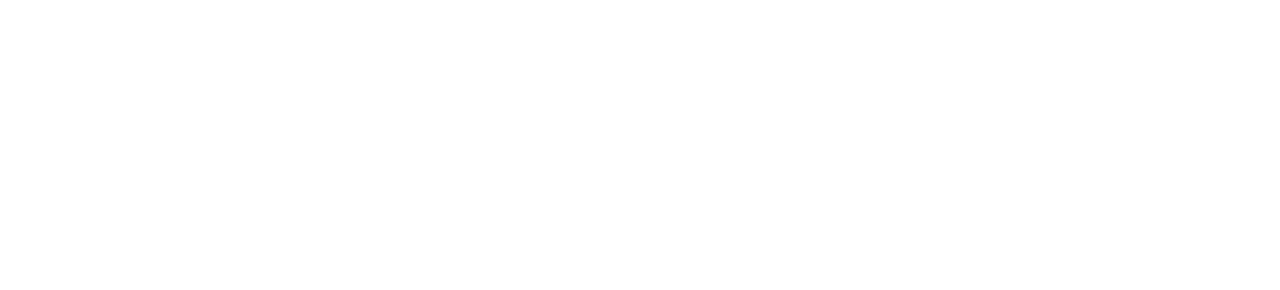
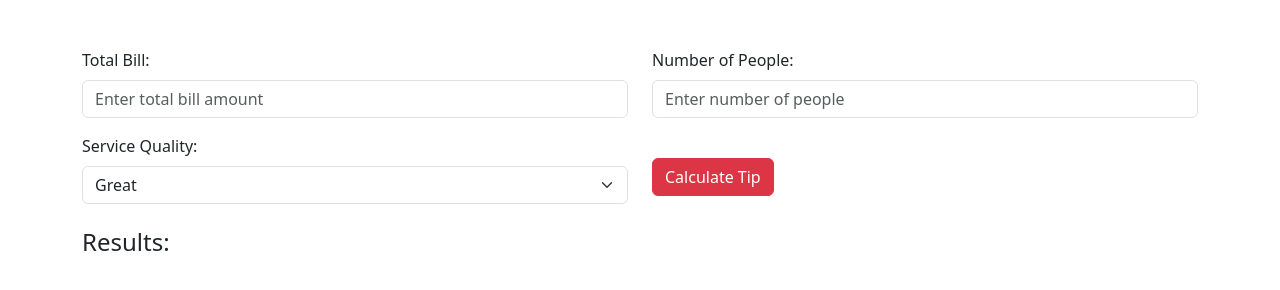
Before and after one commit to AaronM524/Tip-Calculator, a plain HTML site: page index.html in a window 1280 px wide. Drawn offline with nearby package versions, Linux system fonts and the light colour scheme.

Commit message:
Updated HTML to use js

```diff
--- a/index.html
+++ b/index.html
@@ -1,44 +1,76 @@
 <!doctype html>
 <html lang="en">
+
 <head>
     <title>Tip Calculator Project</title>
     <!-- Required meta tags -->
     <meta charset="utf-8" />
-        <meta
-            name="viewport"
-            content="width=device-width, initial-scale=1, shrink-to-fit=no"
-        />
+    <meta name="viewport" content="width=device-width, initial-scale=1, shrink-to-fit=no" />
 
     <!-- Bootstrap CSS v5.2.1 -->
-        <link
-            href="https://cdn.jsdelivr.net/npm/bootstrap@5.3.2/dist/css/bootstrap.min.css"
-            rel="stylesheet"
-            integrity="sha384-T3c6CoIi6uLrA9TneNEoa7RxnatzjcDSCmG1MXxSR1GAsXEV/Dwwykc2MPK8M2HN"
-            crossorigin="anonymous"
-        />
+    <link href="https://cdn.jsdelivr.net/npm/bootstrap@5.3.2/dist/css/bootstrap.min.css" rel="stylesheet"
+        integrity="sha384-T3c6CoIi6uLrA9TneNEoa7RxnatzjcDSCmG1MXxSR1GAsXEV/Dwwykc2MPK8M2HN" crossorigin="anonymous" />
 </head>
 
 <body>
     <header>
         <!-- place navbar here -->
     </header>
-        <main></main>
+    <main>
+        <div class="container mt-5">
+            <div class="row">
+                <div class="col-md-6">
+                    <!-- User Input Total Bill Amount -->
+                    <label for="totalBill" class="form-label">Total Bill:</label>
+                    <input type="text" class="form-control" id="totalBill" placeholder="Enter total bill amount">
+                </div>
+                <div class="col-md-6">
+                    <!-- User Input Total number of Ppl -->
+                    <label for="numOfPeople" class="form-label">Number of People:</label>
+                    <input type="text" class="form-control" id="numOfPeople" placeholder="Enter number of people">
+                </div>
+            </div>
+            <div class="row mt-3">
+                <div class="col-md-6">
+                    <!-- Dropdown for Service Quality-->
+                    <label for="serviceQuality" class="form-label">Service Quality:</label>
+                    <select  id="serviceQuality" class="form-select">
+                        <option value="Great">Great</option>
+                        <option value="Good">Good</option>
+                        <option value="Poor">Poor</option>
+                    </select>
+                </div>
+                <div class="col-md-6 mt-4">
+                    <!-- Button to run trigger the calculation-->
+                    <button class="btn btn-danger" onclick="calculateAndDisplay()">Calculate Tip</button>
+                </div>
+            </div>
+             <div class="row mt-4">
+                <div class="col-md-12">
+                    <!-- Results Section -->
+                    <h4>Results:</h4>
+                    <p id="tipResult"></p>
+                    <p id="totalBillResult"></p>
+                    <p id="amtPerPersonResult"></p>
+                </div>
+            </div>
+        </div>
+
+
+    </main>
     <footer>
         <!-- place footer here -->
     </footer>
     <!-- Bootstrap JavaScript Libraries -->
-        <script
-            src="https://cdn.jsdelivr.net/npm/@popperjs/core@2.11.8/dist/umd/popper.min.js"
+    <script src="https://cdn.jsdelivr.net/npm/@popperjs/core@2.11.8/dist/umd/popper.min.js"
         integrity="sha384-I7E8VVD/ismYTF4hNIPjVp/Zjvgyol6VFvRkX/vR+Vc4jQkC+hVqc2pM8ODewa9r"
-            crossorigin="anonymous"
-        ></script>
+        crossorigin="anonymous"></script>
 
-        <script
-            src="https://cdn.jsdelivr.net/npm/bootstrap@5.3.2/dist/js/bootstrap.min.js"
+    <script src="https://cdn.jsdelivr.net/npm/bootstrap@5.3.2/dist/js/bootstrap.min.js"
         integrity="sha384-BBtl+eGJRgqQAUMxJ7pMwbEyER4l1g+O15P+16Ep7Q9Q+zqX6gSbd85u4mG4QzX+"
-            crossorigin="anonymous"
-        ></script>
+        crossorigin="anonymous"></script>
 
     <script src="script.js"></script>
 </body>
+
 </html>
```
Lines whose indentation alone changed are shown as unchanged.
